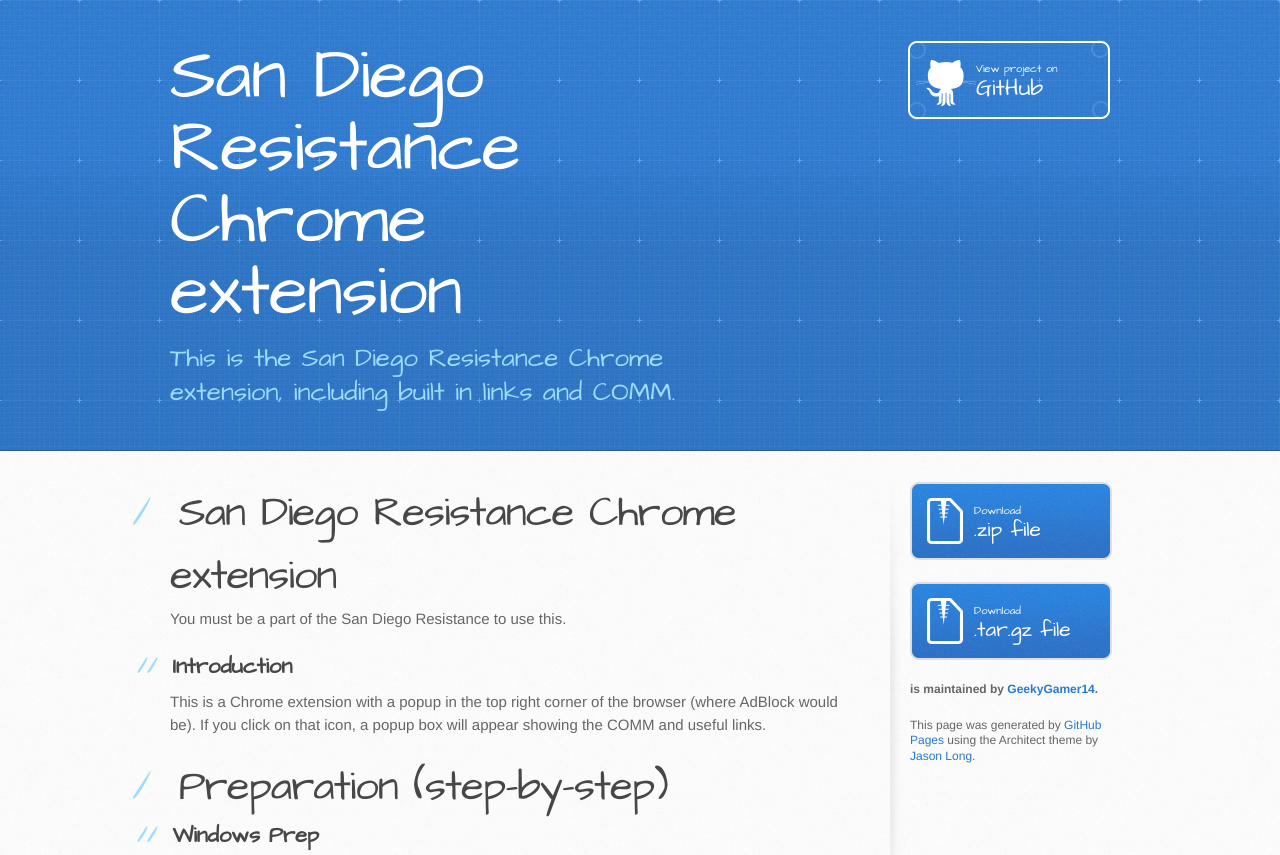
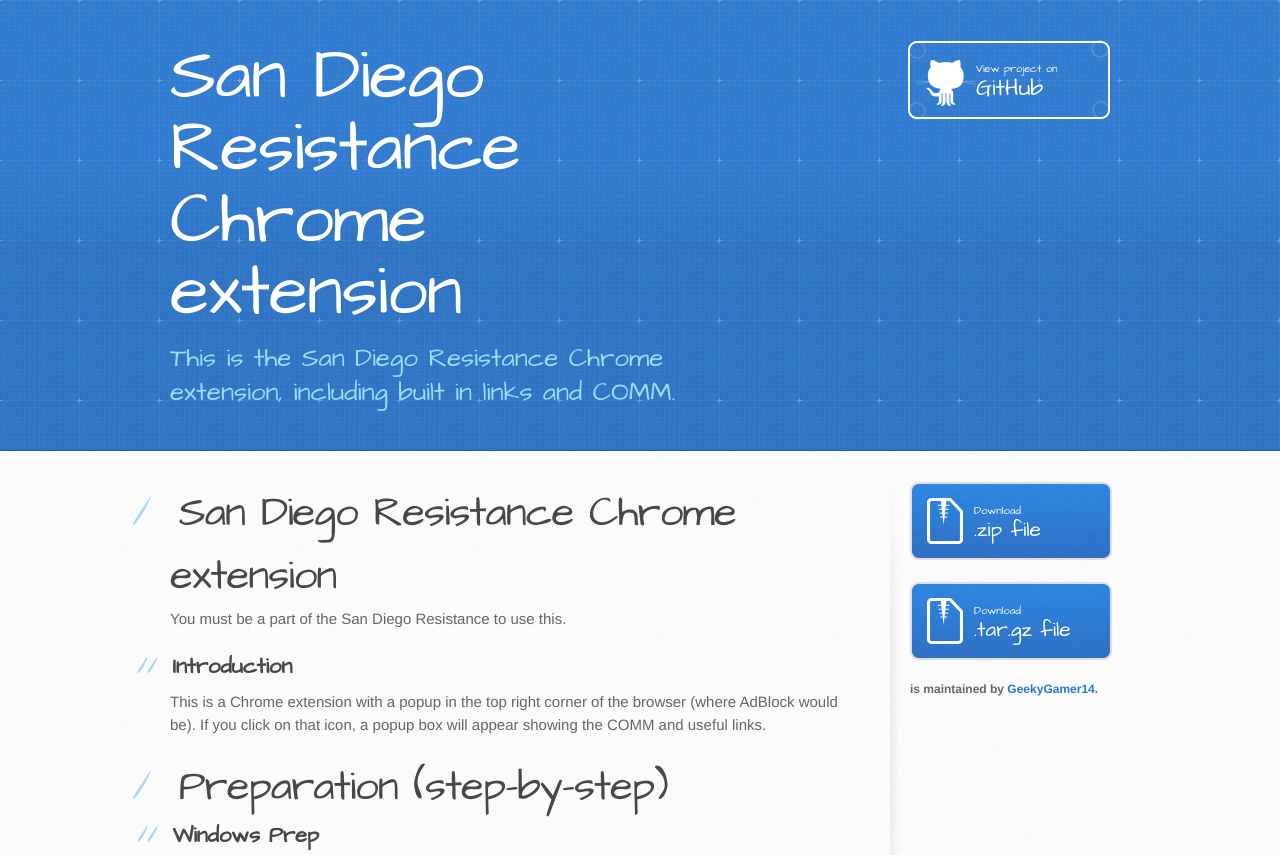
Before and after one commit to tjhorner/SDResistance-Chrome-Extension, a plain HTML site: page index.html in a window 1280 px wide. Shown: the top 855 px of the page. Drawn offline with Linux system fonts and the light colour scheme.

Commit message:
Update index.html

```diff
--- a/index.html
+++ b/index.html
@@ -87,8 +87,6 @@
           </a>
 
           <p class="repo-owner"><a href="https://github.com/GeekyGamer14/SDResistance-Chrome-Extension"></a> is maintained by <a href="https://github.com/GeekyGamer14">GeekyGamer14</a>.</p>
-
-          <p>This page was generated by <a href="pages.github.com">GitHub Pages</a> using the Architect theme by <a href="https://twitter.com/jasonlong">Jason Long</a>.</p>
         </aside>
       </div>
     </div>
```
